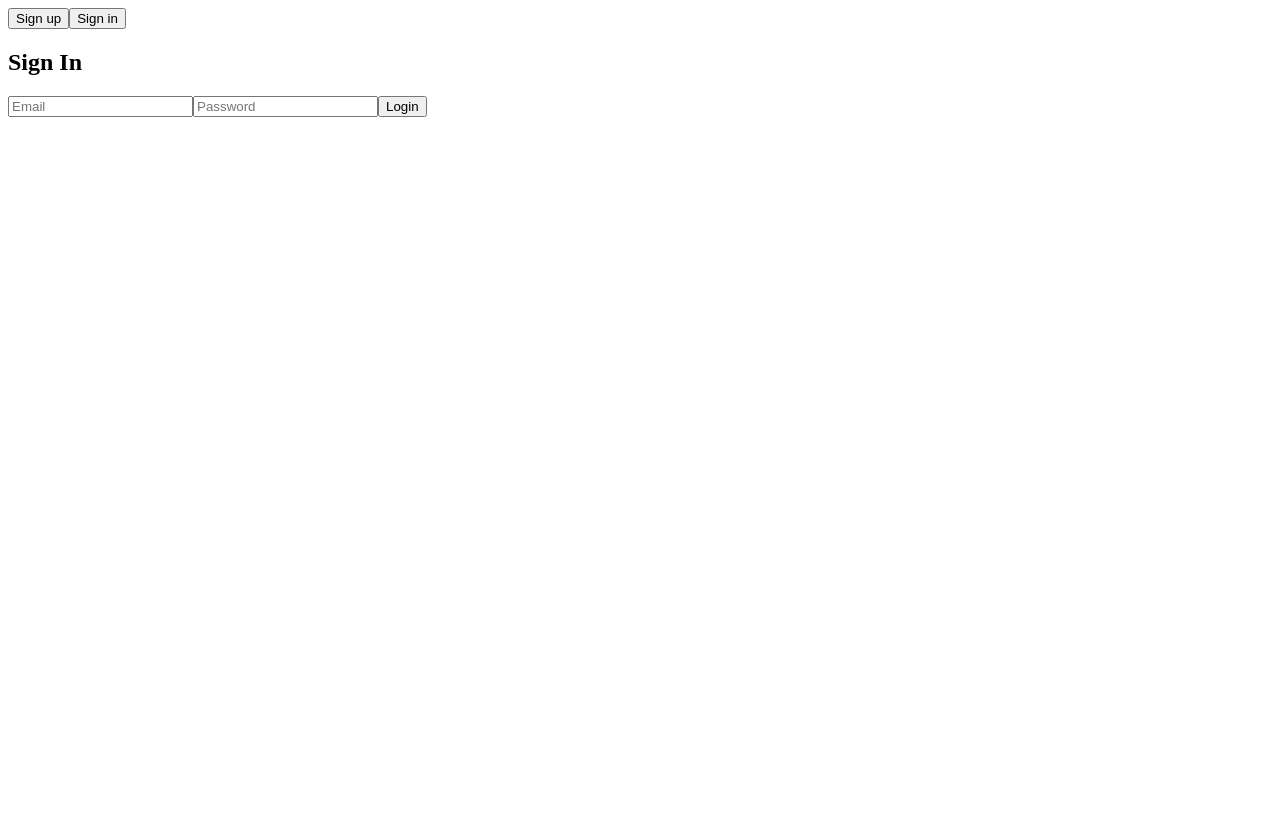
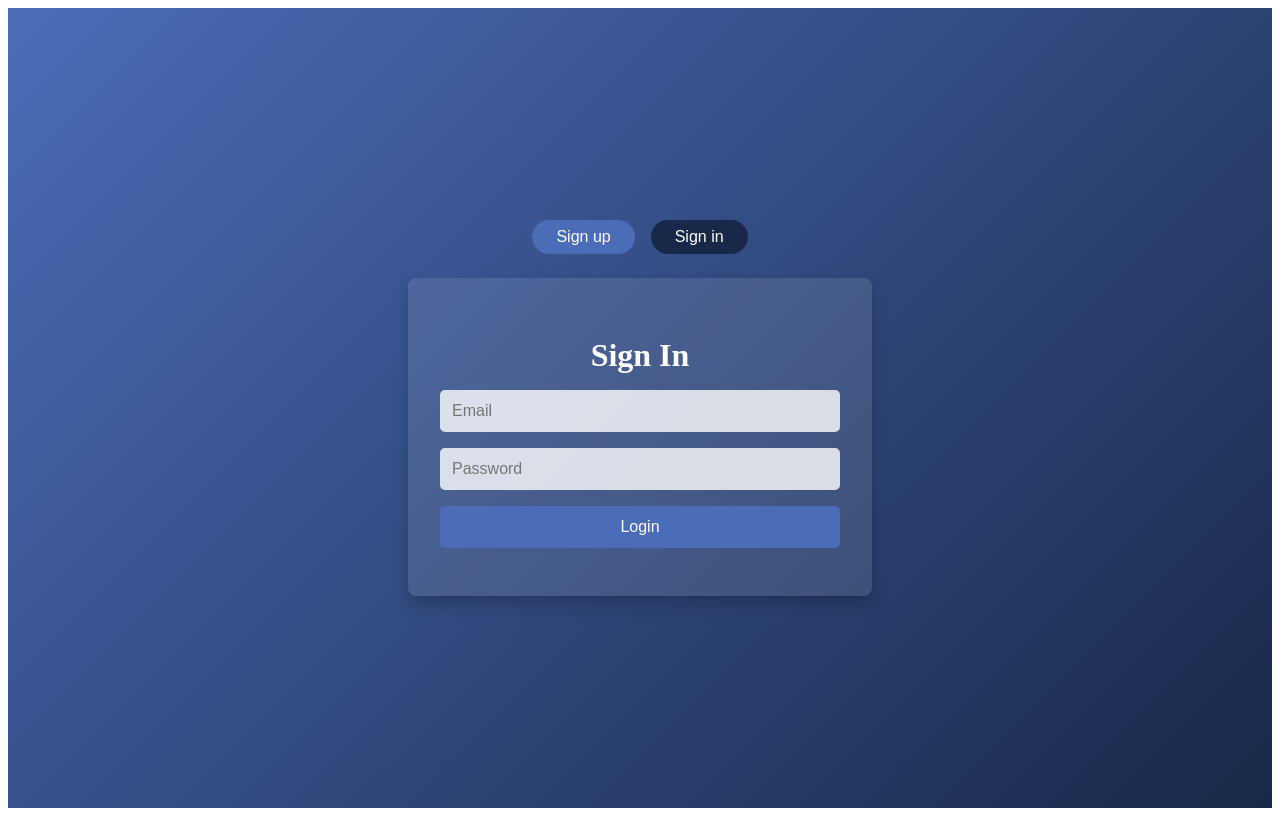
Before and after one commit to Rushikeswar/ChatX, a React (Vite) app: page /login in a window 1280 px wide. Built offline with nearby package versions, Linux system fonts and the light colour scheme; no server answers.

Commit message:
Change in CSS

```diff
--- a/frontend/components/Login.jsx
+++ b/frontend/components/Login.jsx
@@ -1,41 +1,39 @@
 import React, { useState } from 'react';
-import {useNavigate } from 'react-router-dom';
-//import '../css/SignupLogin.css';
+import { useNavigate } from 'react-router-dom';
+import "../css/Login.css"
 const Login = () => {
   const [email, setEmail] = useState('');
   const [password, setPassword] = useState('');
-  const [message,setmessage]=useState('');
-  const navigate=useNavigate();
+  const [message, setMessage] = useState('');
+  const navigate = useNavigate();
+
   const handleLogin = async (e) => {
     e.preventDefault();
     try {
-      const response= await fetch('http://localhost:3000/login',
+      const response = await fetch('http://localhost:3000/login',
         {
-          method:'POST',
-          headers:{'Content-Type':'application/json'},
-          body:JSON.stringify({
-            email:email,
-            password:password,
+          method: 'POST',
+          headers: { 'Content-Type': 'application/json' },
+          body: JSON.stringify({
+            email: email,
+            password: password,
           }),
-          credentials:'include',
-        });
-        if(!response.ok)
-        {
+          credentials: 'include',
+        }
+      );
+
+      if (!response.ok) {
         const errorResponse = await response.json();
-          console.log(errorResponse.errormessage);
-          setError(true);
-          setmessage(errorResponse.errormessage || "An error occurred.");
-        }
-        else{
-          const data=await response.json();
-          if(data.user)
-          {sessionStorage.setItem('user_id',data.user._id);
-            setmessage('login successful');
+        setMessage(errorResponse.errormessage || "An error occurred.");
+      } else {
+        const data = await response.json();
+        if (data.user) {
+          sessionStorage.setItem('user_id', data.user._id);
+          setMessage('Login successful');
           setTimeout(() => {
             navigate('/chatrooms');
           }, 1000);
         }
-
       }
     } catch (err) {
       console.error(err);
@@ -43,18 +41,18 @@ const Login = () => {
   };
 
   return (
-    <div id="signin-login-page">
-        <div className="auth-toggle">
+    <div className="login-page">
+      <div className="login-toggle">
         <button onClick={() => navigate('/register')}>Sign up</button>
-          <button className="activebutton" onClick={() => navigate('/login')}>Sign in</button>
+        <button className="login-active-button" onClick={() => navigate('/login')}>Sign in</button>
       </div>
-    <div className="signup-login-container login-animate">
-    <h2 className="signup-login-title">Sign In</h2>
-    <form id='signupForm' onSubmit={handleLogin}>
-      <input id="email" type="email" value={email} onChange={(e) => setEmail(e.target.value)} placeholder="Email" required />
-      <input id="password" type="password" value={password} onChange={(e) => setPassword(e.target.value)} placeholder="Password" required/>
-      <button className='signuploginbutton' type="submit">Login</button>
-      <div>{message}</div>
+      <div className="login-container">
+        <h2 className="login-title">Sign In</h2>
+        <form className="login-form" onSubmit={handleLogin}>
+          <input className="login-input" type="email" value={email} onChange={(e) => setEmail(e.target.value)} placeholder="Email" required />
+          <input className="login-input" type="password" value={password} onChange={(e) => setPassword(e.target.value)} placeholder="Password" required />
+          <button className="login-submit-button" type="submit">Login</button>
+          <div className="login-message">{message}</div>
         </form>
       </div>
     </div>
--- a/frontend/components/Register.jsx
+++ b/frontend/components/Register.jsx
@@ -1,31 +1,31 @@
-// src/components/Register.js
 import React, { useState } from 'react';
-import axios from 'axios';
-import {useNavigate } from 'react-router-dom';
-//import '../css/SignupLogin.css';
+import { useNavigate } from 'react-router-dom';
+import "../css/Register.css"; // Update to a new CSS file specific for Register
+
 const Register = () => {
   const [username, setUsername] = useState('');
   const [email, setEmail] = useState('');
   const [password, setPassword] = useState('');
   const [confirmPassword, setConfirmPassword] = useState('');
-  const [message, setmessage] = useState('');
-  const navigate=useNavigate();
+  const [message, setMessage] = useState('');
+  const navigate = useNavigate();
+
   const handleRegister = async (e) => {
     e.preventDefault();
     if (password !== confirmPassword) {
-      setmessage('Passwords do not match');
+      setMessage('Passwords do not match');
       return;
     }
 
     try {
       const response = await fetch('http://localhost:3000/register',
         {
-          method:'POST',
-          headers:{'Content-Type':'application/json'},
-          body:JSON.stringify({
-            username:username,
-            email:email,
-            password:password,
+          method: 'POST',
+          headers: { 'Content-Type': 'application/json' },
+          body: JSON.stringify({
+            username: username,
+            email: email,
+            password: password,
           }),
           credentials: 'include',
         }
@@ -33,33 +33,31 @@ const Register = () => {
 
       if (!response.ok) {
         const errorResponse = await response.json();
-        console.log(errorResponse.errormessage);
-        setmessage(true);
-        setmessage(errorResponse.errormessage || "An error occurred.");
-      }        else{
-        setmessage('Registered successfully !!');
+        setMessage(errorResponse.errormessage || "An error occurred.");
+      } else {
+        setMessage('Registered successfully!');
         setTimeout(() => {
           navigate('/login');
         }, 1000);
       }
     } catch (err) {
-      setmessage('Error registering. Please try again.');
+      setMessage('Error registering. Please try again.');
       console.error(err);
     }
   };
 
   return (
-    <div id="signin-login-page">
-          <div className="auth-toggle">
+    <div className="register-page">
+      <div className="register-toggle">
         <button onClick={() => navigate('/register')}>Sign up</button>
-          <button className="activebutton" onClick={() => navigate('/login')}>Sign in</button>
+        <button className="register-active-button" onClick={() => navigate('/login')}>Sign in</button>
       </div>
-    <div className="signup-login-container login-animate">
-    <h2 className="signup-login-title">Sign Up</h2>
-    <form id="signupForm" onSubmit={handleRegister}>
-      {message && <p style={{ color: 'red' }}>{message}</p>}
+      <div className="register-container register-animate">
+        <h2 className="register-title">Sign Up</h2>
+        <form id="registerForm" onSubmit={handleRegister}>
+          {message && <p className="register-message">{message}</p>}
           <input
-      id="username"
+            id="register-username"
             type="text"
             value={username}
             onChange={(e) => setUsername(e.target.value)}
@@ -67,7 +65,7 @@ const Register = () => {
             required
           />
           <input
-      id="email"
+            id="register-email"
             type="email"
             value={email}
             onChange={(e) => setEmail(e.target.value)}
@@ -75,7 +73,7 @@ const Register = () => {
             required
           />
           <input
-      id="password"
+            id="register-password"
             type="password"
             value={password}
             onChange={(e) => setPassword(e.target.value)}
@@ -83,14 +81,14 @@ const Register = () => {
             required
           />
           <input
-      id="password"
+            id="register-confirm-password"
             type="password"
             value={confirmPassword}
             onChange={(e) => setConfirmPassword(e.target.value)}
             placeholder="Confirm Password"
             required
           />
-      <button className='signuploginbutton' type="submit">Register</button>
+          <button className="register-submit-button" type="submit">Register</button>
         </form>
       </div>
     </div>
--- /dev/null
+++ b/frontend/css/Login.css
@@ -0,0 +1,92 @@
+/* Login Page Styles */
+.login-page {
+    display: flex;
+    flex-direction: column;
+    align-items: center;
+    justify-content: center;
+    min-height: 100vh;
+    background: linear-gradient(135deg, #4b6cb7, #182848);
+    color: #ffffff;
+  }
+
+  .login-toggle {
+    display: flex;
+    justify-content: center;
+    gap: 1rem;
+    margin-bottom: 1.5rem;
+  }
+
+  .login-toggle button {
+    padding: 0.5rem 1.5rem;
+    background-color: #4b6cb7;
+    color: #ffffff;
+    border: none;
+    border-radius: 20px;
+    font-size: 1rem;
+    cursor: pointer;
+    transition: background 0.3s ease;
+  }
+
+  .login-toggle .login-active-button {
+    background-color: #182848;
+  }
+
+  .login-toggle button:hover {
+    background-color: #334d7d;
+  }
+
+  .login-container {
+    width: 100%;
+    max-width: 400px;
+    padding: 2rem;
+    background-color: rgba(255, 255, 255, 0.1);
+    border-radius: 8px;
+    box-shadow: 0 8px 16px rgba(0, 0, 0, 0.2);
+  }
+
+  .login-title {
+    text-align: center;
+    font-size: 2rem;
+    margin-bottom: 1rem;
+  }
+
+  .login-form {
+    display: flex;
+    flex-direction: column;
+    gap: 1rem;
+  }
+
+  .login-input {
+    padding: 0.75rem;
+    border: none;
+    border-radius: 5px;
+    font-size: 1rem;
+    background-color: rgba(255, 255, 255, 0.8);
+    transition: background 0.3s ease;
+  }
+
+  .login-input:focus {
+    outline: none;
+    background-color: rgba(255, 255, 255, 1);
+  }
+
+  .login-submit-button {
+    padding: 0.75rem;
+    font-size: 1rem;
+    background-color: #4b6cb7;
+    color: #ffffff;
+    border: none;
+    border-radius: 5px;
+    cursor: pointer;
+    transition: background 0.3s ease;
+  }
+
+  .login-submit-button:hover {
+    background-color: #334d7d;
+  }
+
+  .login-message {
+    text-align: center;
+    color: #ffccd5;
+    font-size: 0.9rem;
+  }
--- /dev/null
+++ b/frontend/css/Register.css
@@ -0,0 +1,81 @@
+/* Register.css */
+.register-page {
+  display: flex;
+  flex-direction: column;
+  align-items: center;
+  justify-content: center;
+  min-height: 100vh;
+  background: linear-gradient(135deg, #3f87a6, #ebf8e1);
+  color: #333;
+}
+
+.register-toggle {
+  display: flex;
+  margin-bottom: 1em;
+}
+
+.register-toggle button {
+  padding: 10px 20px;
+  border: none;
+  background: none;
+  font-size: 16px;
+  cursor: pointer;
+  color: #666;
+}
+
+.register-active-button {
+  color: #000;
+  border-bottom: 2px solid #3f87a6;
+}
+
+.register-container {
+  background-color: #fff;
+  padding: 30px;
+  border-radius: 8px;
+  box-shadow: 0 4px 12px rgba(0, 0, 0, 0.1);
+  max-width: 400px;
+  width: 100%;
+  text-align: center;
+}
+
+.register-title {
+  font-size: 24px;
+  color: #3f87a6;
+  margin-bottom: 1.5em;
+}
+
+.register-message {
+  color: #ff4d4d;
+  font-size: 14px;
+  margin-bottom: 1em;
+}
+
+.register-container input {
+  width: 100%;
+  padding: 12px;
+  margin: 8px 0;
+  border: 1px solid #ddd;
+  border-radius: 4px;
+  font-size: 14px;
+}
+
+.register-container input:focus {
+  border-color: #3f87a6;
+  outline: none;
+}
+
+.register-submit-button {
+  width: 100%;
+  padding: 12px;
+  background-color: #3f87a6;
+  color: #fff;
+  border: none;
+  border-radius: 4px;
+  font-size: 16px;
+  cursor: pointer;
+  transition: background-color 0.3s;
+}
+
+.register-submit-button:hover {
+  background-color: #285a73;
+}
```
Lines whose indentation alone changed are shown as unchanged.
